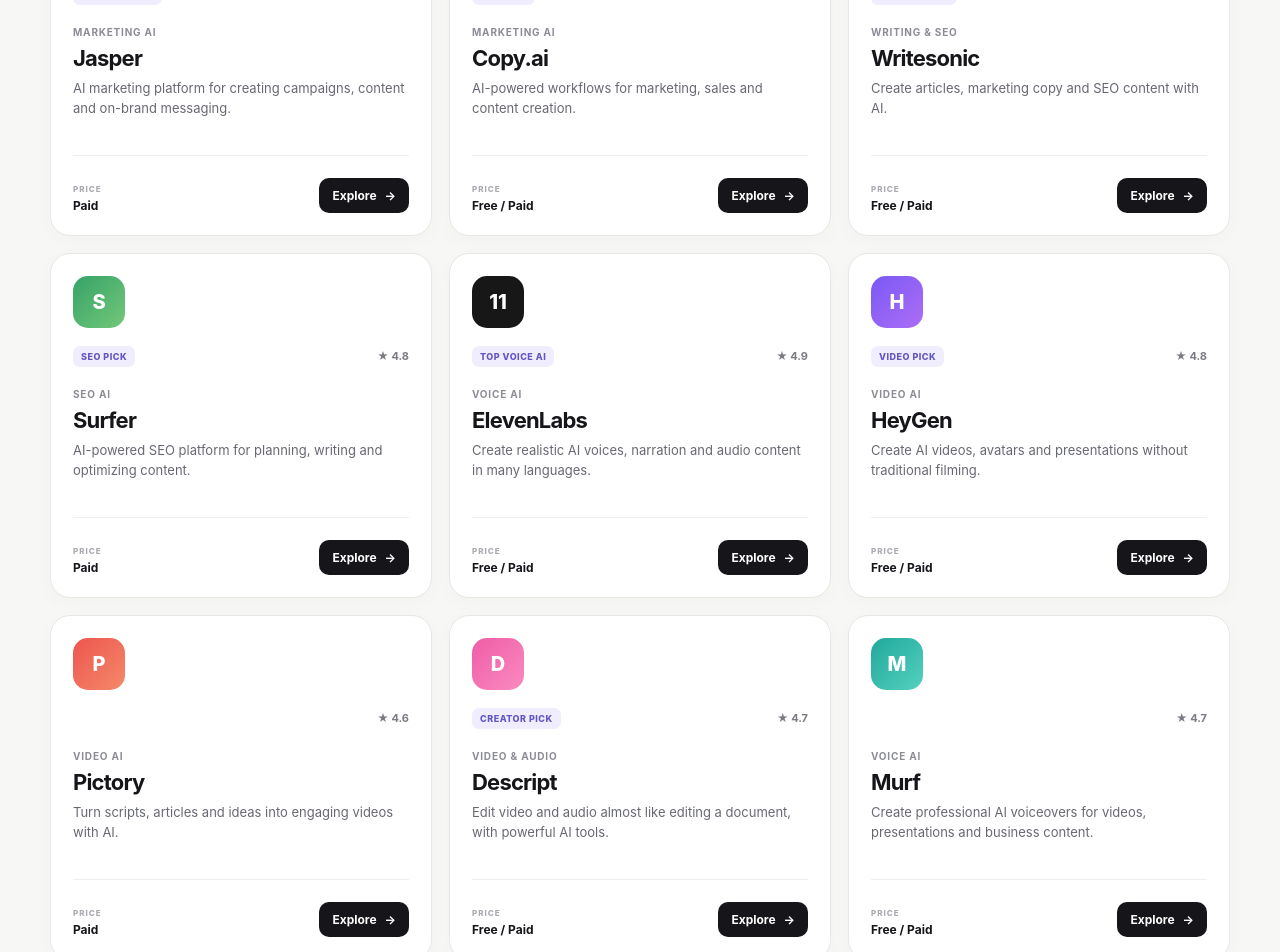
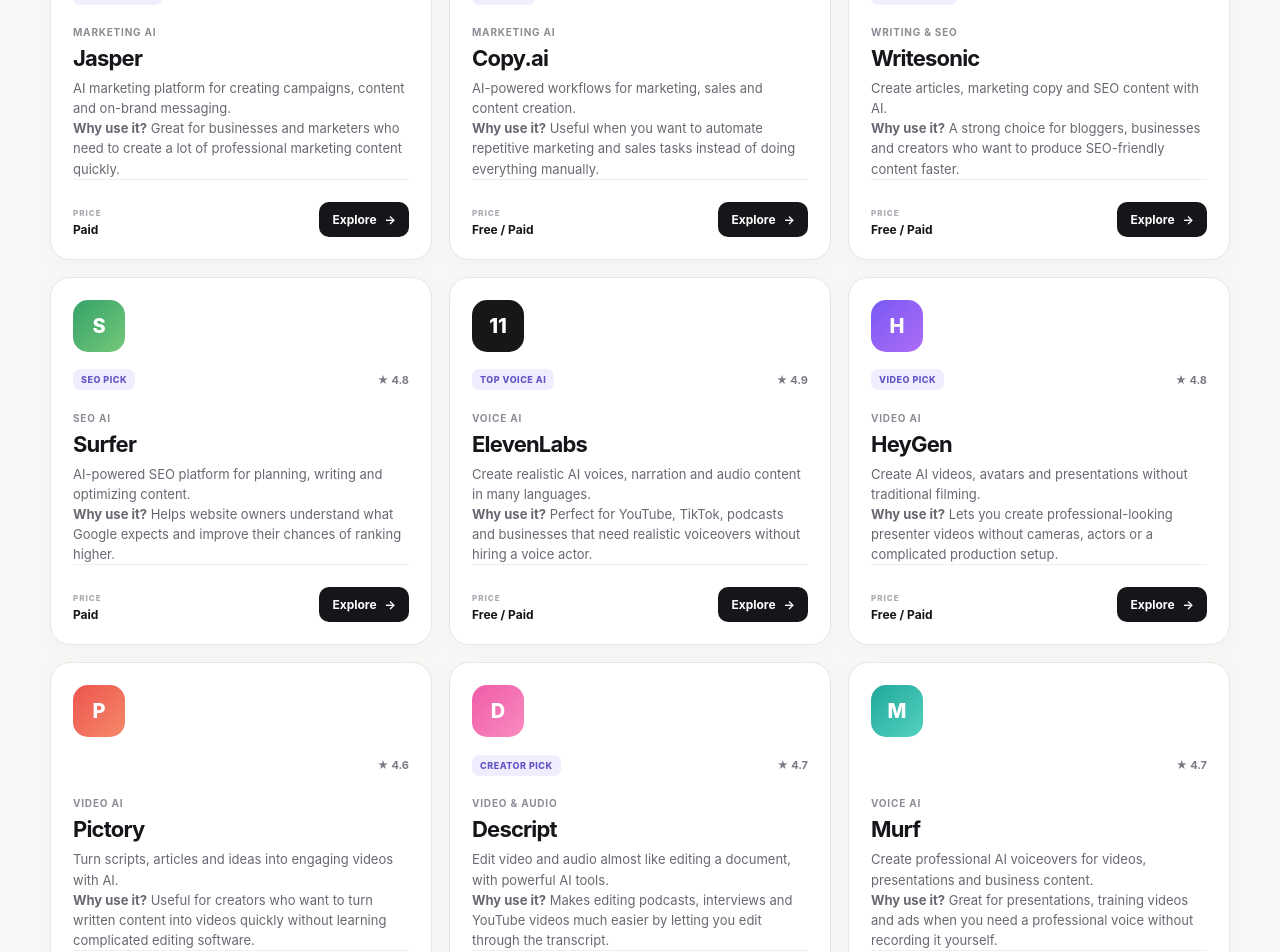
Before and after one commit to loktionovdaniel-wq/choismart, a React (Vite) app: page / in a window 1280 px wide. Shown: the part 1680-2632 px from the top of the page. Built offline with nearby package versions, Linux system fonts and the light colour scheme.

Commit message:
Update App.tsx

```diff
--- a/src/react-app/App.tsx
+++ b/src/react-app/App.tsx
@@ -4,6 +4,7 @@ type Tool = {
   name: string;
   category: string;
   description: string;
+  why: string;
   rating: string;
   price: string;
   icon: string;
@@ -51,6 +52,8 @@ const tools: Tool[] = [
     category: "Marketing AI",
     description:
       "AI marketing platform for creating campaigns, content and on-brand messaging.",
+    why:
+      "Great for businesses and marketers who need to create a lot of professional marketing content quickly.",
     rating: "4.8",
     price: "Paid",
     icon: "J",
@@ -63,6 +66,8 @@ const tools: Tool[] = [
     category: "Marketing AI",
     description:
       "AI-powered workflows for marketing, sales and content creation.",
+    why:
+      "Useful when you want to automate repetitive marketing and sales tasks instead of doing everything manually.",
     rating: "4.7",
     price: "Free / Paid",
     icon: "C",
@@ -75,6 +80,8 @@ const tools: Tool[] = [
     category: "Writing & SEO",
     description:
       "Create articles, marketing copy and SEO content with AI.",
+    why:
+      "A strong choice for bloggers, businesses and creators who want to produce SEO-friendly content faster.",
     rating: "4.7",
     price: "Free / Paid",
     icon: "W",
@@ -87,6 +94,8 @@ const tools: Tool[] = [
     category: "SEO AI",
     description:
       "AI-powered SEO platform for planning, writing and optimizing content.",
+    why:
+      "Helps website owners understand what Google expects and improve their chances of ranking higher.",
     rating: "4.8",
     price: "Paid",
     icon: "S",
@@ -99,6 +108,8 @@ const tools: Tool[] = [
     category: "Voice AI",
     description:
       "Create realistic AI voices, narration and audio content in many languages.",
+    why:
+      "Perfect for YouTube, TikTok, podcasts and businesses that need realistic voiceovers without hiring a voice actor.",
     rating: "4.9",
     price: "Free / Paid",
     icon: "11",
@@ -111,6 +122,8 @@ const tools: Tool[] = [
     category: "Video AI",
     description:
       "Create AI videos, avatars and presentations without traditional filming.",
+    why:
+      "Lets you create professional-looking presenter videos without cameras, actors or a complicated production setup.",
     rating: "4.8",
     price: "Free / Paid",
     icon: "H",
@@ -123,6 +136,8 @@ const tools: Tool[] = [
     category: "Video AI",
     description:
       "Turn scripts, articles and ideas into engaging videos with AI.",
+    why:
+      "Useful for creators who want to turn written content into videos quickly without learning complicated editing software.",
     rating: "4.6",
     price: "Paid",
     icon: "P",
@@ -134,6 +149,8 @@ const tools: Tool[] = [
     category: "Video & Audio",
     description:
       "Edit video and audio almost like editing a document, with powerful AI tools.",
+    why:
+      "Makes editing podcasts, interviews and YouTube videos much easier by letting you edit through the transcript.",
     rating: "4.7",
     price: "Free / Paid",
     icon: "D",
@@ -146,6 +163,8 @@ const tools: Tool[] = [
     category: "Voice AI",
     description:
       "Create professional AI voiceovers for videos, presentations and business content.",
+    why:
+      "Great for presentations, training videos and ads when you need a professional voice without recording it yourself.",
     rating: "4.7",
     price: "Free / Paid",
     icon: "M",
@@ -157,6 +176,8 @@ const tools: Tool[] = [
     category: "Productivity AI",
     description:
       "AI-powered productivity platform for managing projects, tasks and work.",
+    why:
+      "Helps teams and individuals organize projects, manage tasks and save time on everyday work.",
     rating: "4.8",
     price: "Free / Paid",
     icon: "✓",
@@ -178,6 +199,12 @@ function App() {
     window.open(url, "_blank", "noopener,noreferrer");
   };
 
+  const scrollToPopular = () => {
+    document
+      .getElementById("popular")
+      ?.scrollIntoView({ behavior: "smooth" });
+  };
+
   return (
     <div className="site">
       <div className="background-glow glow-one" />
@@ -187,6 +214,7 @@ function App() {
         <div className="nav-inner">
           <a className="brand" href="#">
             <span className="brand-mark">C</span>
+
             <span>
               Choi<span className="brand-highlight">Smart</span>
             </span>
@@ -206,6 +234,7 @@ function App() {
       </header>
 
       <main>
+        {/* HERO */}
         <section className="hero" id="explore">
           <div className="hero-content">
             <div className="eyebrow">
@@ -233,13 +262,7 @@ function App() {
                 aria-label="Search for an AI tool"
               />
 
-              <button
-                onClick={() =>
-                  document
-                    .getElementById("popular")
-                    ?.scrollIntoView({ behavior: "smooth" })
-                }
-              >
+              <button onClick={scrollToPopular}>
                 Find AI
                 <span>→</span>
               </button>
@@ -277,10 +300,12 @@ function App() {
           </div>
         </section>
 
+        {/* CATEGORIES */}
         <section className="section" id="categories">
           <div className="section-header">
             <div>
               <span className="section-kicker">EXPLORE</span>
+
               <h2>What do you need AI for?</h2>
             </div>
 
@@ -300,6 +325,7 @@ function App() {
 
                 <div className="category-copy">
                   <h3>{category.title}</h3>
+
                   <p>{category.description}</p>
                 </div>
 
@@ -309,16 +335,16 @@ function App() {
           </div>
         </section>
 
+        {/* TOOLS */}
         <section className="section tools-section" id="popular">
           <div className="section-header">
             <div>
               <span className="section-kicker">EDITOR'S PICKS</span>
+
               <h2>AI tools worth knowing</h2>
             </div>
 
-            <span className="text-link">
-              10 curated tools
-            </span>
+            <span className="text-link">10 curated tools</span>
           </div>
 
           <div className="tools-grid">
@@ -333,9 +359,7 @@ function App() {
                     <span className="tool-badge">{tool.badge}</span>
                   )}
 
-                  <span className="rating">
-                    ★ {tool.rating}
-                  </span>
+                  <span className="rating">★ {tool.rating}</span>
                 </div>
 
                 <div className="tool-info">
@@ -346,11 +370,16 @@ function App() {
                   <h3>{tool.name}</h3>
 
                   <p>{tool.description}</p>
+
+                  <p>
+                    <strong>Why use it?</strong> {tool.why}
+                  </p>
                 </div>
 
                 <div className="tool-bottom">
                   <div>
                     <span className="small-label">PRICE</span>
+
                     <strong>{tool.price}</strong>
                   </div>
 
@@ -358,7 +387,8 @@ function App() {
                     className="tool-button"
                     onClick={() => openTool(tool.affiliateUrl)}
                   >
-                    Explore <span>→</span>
+                    Explore
+                    <span>→</span>
                   </button>
                 </div>
               </article>
@@ -366,11 +396,10 @@ function App() {
           </div>
         </section>
 
+        {/* FINDER */}
         <section className="finder-section">
           <div className="finder-content">
-            <span className="section-kicker light">
-              NOT SURE?
-            </span>
+            <span className="section-kicker light">NOT SURE?</span>
 
             <h2>
               Tell us what you need.
@@ -383,14 +412,7 @@ function App() {
               the best tool for your specific goal.
             </p>
 
-            <button
-              className="finder-button"
-              onClick={() =>
-                document
-                  .getElementById("popular")
-                  ?.scrollIntoView({ behavior: "smooth" })
-              }
-            >
+            <button className="finder-button" onClick={scrollToPopular}>
               Explore AI tools
               <span>→</span>
             </button>
@@ -415,17 +437,14 @@ function App() {
           </div>
         </section>
 
+        {/* WHY CHOISMART */}
         <section className="section why-section">
           <div className="section-header centered">
-            <span className="section-kicker">
-              WHY CHOISMART
-            </span>
+            <span className="section-kicker">WHY CHOISMART</span>
 
             <h2>AI is complicated enough.</h2>
 
-            <p>
-              We make choosing a tool feel simple.
-            </p>
+            <p>We make choosing a tool feel simple.</p>
           </div>
 
           <div className="why-grid">
@@ -464,6 +483,7 @@ function App() {
         </section>
       </main>
 
+      {/* FOOTER */}
       <footer className="footer">
         <div className="footer-inner">
           <div>
@@ -490,9 +510,7 @@ function App() {
         <div className="footer-bottom">
           <span>© 2026 ChoiSmart</span>
 
-          <span>
-            Some links may be affiliate links.
-          </span>
+          <span>Some links may be affiliate links.</span>
         </div>
       </footer>
     </div>
```
